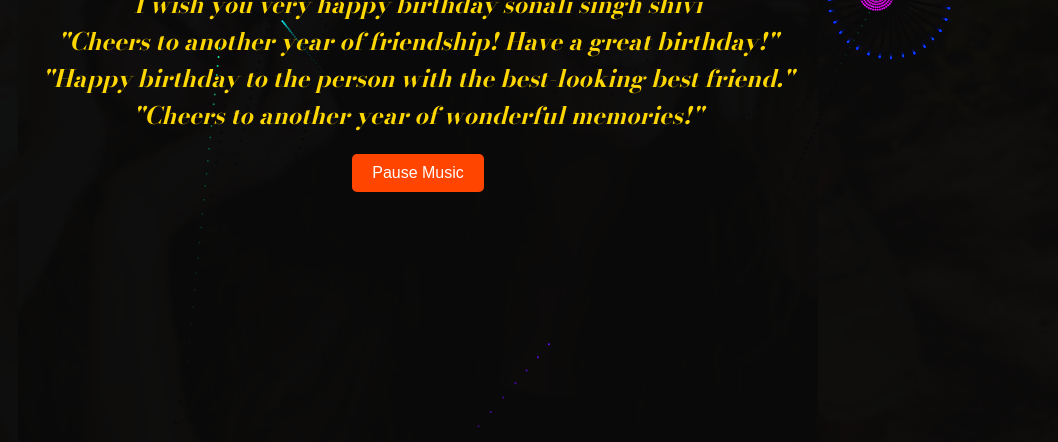
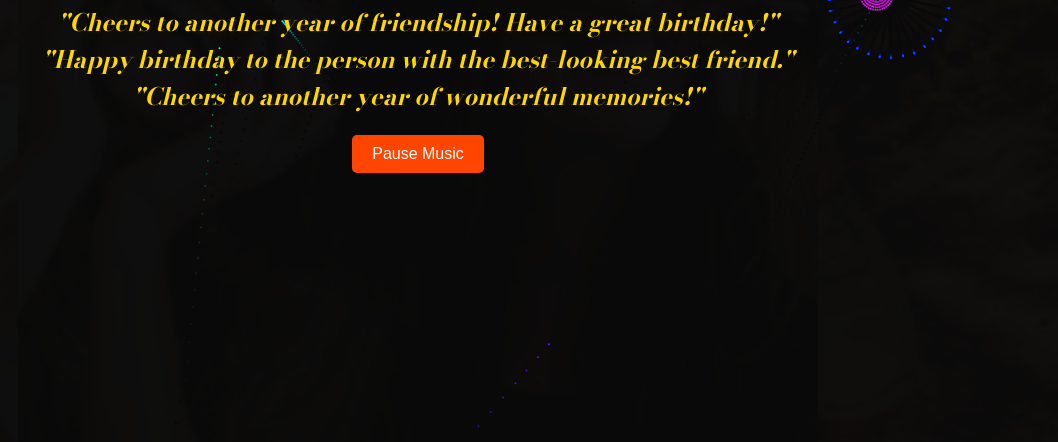
Before and after one commit to Vik-golu/Birthday, a plain HTML site: page index.html in a window 1280 px wide. Shown: the part 358-800 px from the top of the page, without its empty margins (222-1280 px from the left). Drawn offline with nearby package versions, Linux system fonts and the light colour scheme.

Commit message:
Update index.html file in span tag

```diff
--- a/index.html
+++ b/index.html
@@ -115,7 +115,6 @@
   <div class="content">
     <div class="birthday-words">Happy Birthday To You!</div>
     <div class="quotes">
-      <span>I wish you very happy birthday sonali singh shivi</span><br>
       <span>"Cheers to another year of friendship! Have a great birthday!"</span>
       <br>
       <span>"Happy birthday to the person with the best-looking best friend."</span>
```
